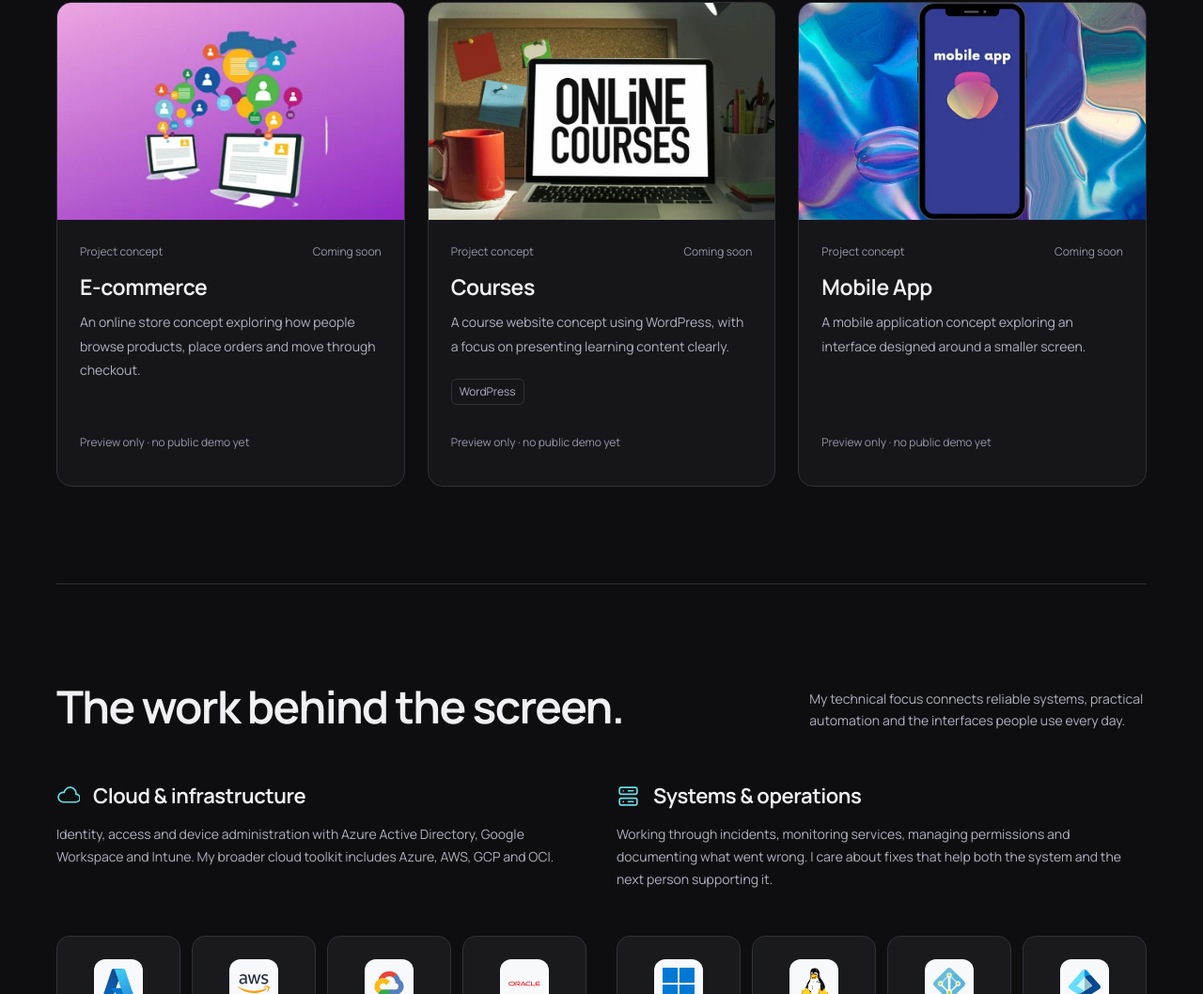
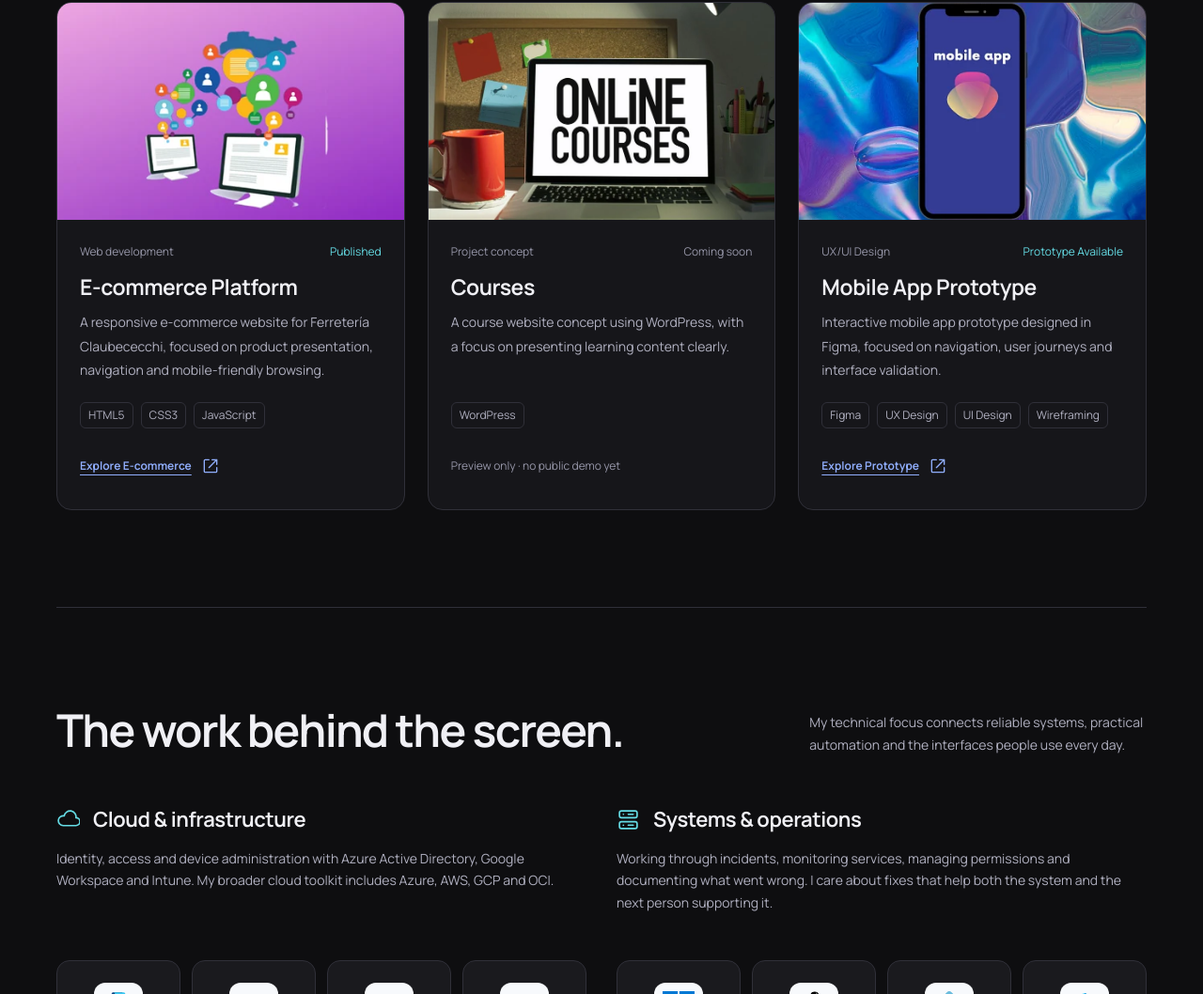
Before and after one commit to fede3500/portfolio, a plain HTML site: page index.html in a window 1280 px wide. Shown: the part 1505-2563 px from the top of the page at 94% size. Drawn offline with Linux system fonts and the light colour scheme.

Commit message:
refactor(projects): unify project cards and content structure

```diff
--- a/assets/css/components.css
+++ b/assets/css/components.css
@@ -58,7 +58,7 @@
 .practice > article + article { padding-left: 48px; border-left: 1px solid var(--border); }
 .practice .tag-list { display: flex; gap: 6px; }
 .practice .tag-list li { font-size: 11px; }
-.projects-grid { display: grid; grid-template-columns: repeat(3, minmax(0, 1fr)); gap: 32px 24px; }
+.projects-grid { display: grid; grid-template-columns: repeat(3, minmax(0, 1fr)); grid-auto-rows: 1fr; gap: 32px 24px; }
 .project-card { min-width: 0; background: var(--surface); border: 1px solid var(--border); border-radius: var(--radius); overflow: hidden; display: flex; flex-direction: column; transition: border-color 180ms ease-out; }
 .project-image { background: var(--surface-soft); overflow: hidden; aspect-ratio: 16 / 10; }
 .project-image img { width: 100%; height: 100%; object-fit: cover; object-position: center; transition: transform 300ms var(--ease-out); }
--- a/index.html
+++ b/index.html
@@ -24,7 +24,7 @@
   <link href="assets/css/tokens.css" rel="stylesheet"/>
   <link href="assets/css/base.css" rel="stylesheet"/>
   <!-- Cache key: first 12 SHA-256 characters of components.css; refresh after stylesheet edits. -->
-  <link href="assets/css/components.css?v=2231ac16f4cf" rel="stylesheet"/>
+  <link href="assets/css/components.css?v=9c31361c7e90" rel="stylesheet"/>
   <link href="assets/css/footer.css" rel="stylesheet"/>
   <script defer="" src="assets/js/main.js">
   </script>
@@ -261,7 +261,7 @@
       A selection of my frontend projects. Different ideas, a shared focus on clear interfaces and learning by building.
      </p>
     </div>
-    <!-- Preserve the original six projects and their completion states. No infrastructure case studies are fabricated. -->
+    <!-- Project availability follows owner-provided live and prototype links. -->
     <div class="projects-grid">
      <article class="project-card" data-project="restaurant">
       <div class="project-image">
@@ -388,27 +388,36 @@
      </article>
      <article class="project-card" data-project="ecommerce">
       <div class="project-image">
-       <img alt="E-commerce project concept" decoding="async" height="430" loading="lazy" src="assets/images/projects/port-4.webp" width="430"/>
+       <img alt="E-commerce project preview" decoding="async" height="430" loading="lazy" src="assets/images/projects/port-4.webp" width="430"/>
       </div>
       <div class="project-body">
        <div class="project-meta">
         <span>
-         Project concept
-        </span>
-        <span>
-         Coming soon
+         Web development
+        </span>
+        <span class="project-status">
+         Published
         </span>
        </div>
        <h3>
-        E-commerce
+        E-commerce Platform
        </h3>
        <p>
-        An online store concept exploring how people browse products, place orders and move through checkout.
+        A responsive e-commerce website for Ferretería Claubececchi, focused on product presentation, navigation and mobile-friendly browsing.
        </p>
        <div class="project-end">
-        <span class="project-unavailable">
-         Preview only · no public demo yet
-        </span>
+        <ul aria-label="Technologies" class="tag-list">
+         <li>HTML5</li>
+         <li>CSS3</li>
+         <li>JavaScript</li>
+        </ul>
+        <a class="text-link" href="https://fede3500.github.io/claubececchi-ferreteria/" rel="noopener noreferrer" target="_blank">
+         Explore E-commerce
+         <svg aria-hidden="true" class="icon">
+          <use href="#i-external">
+          </use>
+         </svg>
+        </a>
        </div>
       </div>
      </article>
@@ -445,27 +454,37 @@
      </article>
      <article class="project-card" data-project="mobile-app">
       <div class="project-image">
-       <img alt="Mobile App project concept" decoding="async" height="430" loading="lazy" src="assets/images/projects/port-2.webp" width="430"/>
+       <img alt="Mobile application UX/UI design preview" decoding="async" height="430" loading="lazy" src="assets/images/projects/port-2.webp" width="430"/>
       </div>
       <div class="project-body">
        <div class="project-meta">
         <span>
-         Project concept
-        </span>
-        <span>
-         Coming soon
+         UX/UI Design
+        </span>
+        <span class="project-status">
+         Prototype Available
         </span>
        </div>
        <h3>
-        Mobile App
+        Mobile App Prototype
        </h3>
        <p>
-        A mobile application concept exploring an interface designed around a smaller screen.
+        Interactive mobile app prototype designed in Figma, focused on navigation, user journeys and interface validation.
        </p>
        <div class="project-end">
-        <span class="project-unavailable">
-         Preview only · no public demo yet
-        </span>
+        <ul aria-label="Technologies" class="tag-list">
+         <li>Figma</li>
+         <li>UX Design</li>
+         <li>UI Design</li>
+         <li>Wireframing</li>
+        </ul>
+        <a class="text-link" href="https://www.figma.com/proto/DRjhiNfo3t0kYQf2gYDiW5/PRUEBA---PROYECTO?page-id=0%3A1&amp;node-id=307-6779&amp;starting-point-node-id=307%3A6852&amp;t=zzeUm5KwTHH5wC2r-1" rel="noopener noreferrer" target="_blank">
+         Explore Prototype
+         <svg aria-hidden="true" class="icon">
+          <use href="#i-external">
+          </use>
+         </svg>
+        </a>
        </div>
       </div>
      </article>
```
